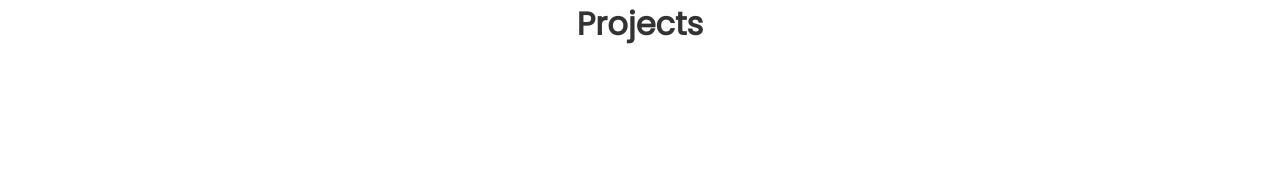
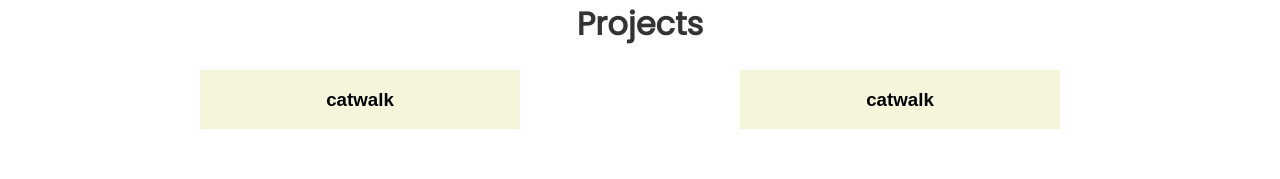
Before and after one commit to rihem-bensaad/Portfolio, a React (Create React App) app: page / in a window 1280 px wide. Shown: the part 1254-1433 px from the top of the page. Built offline with nearby package versions, Linux system fonts and the light colour scheme.

Commit message:
style block projects

```diff
--- a/src/components/File/File.scss
+++ b/src/components/File/File.scss
@@ -89,3 +89,19 @@
     -webkit-transform: scale(1.5); /* Safari 3-8 */
     transform: scale(1.5);
   }
+
+  .projects{
+   background-color:  beige;
+
+
+   }
+   .firstP{
+    background-color: beige;
+    margin-left: 200px
+
+  }
+  .scP{
+    background-color: beige;
+    margin-left: 100px;
+
+  }
--- a/src/components/File/File.tsx
+++ b/src/components/File/File.tsx
@@ -69,14 +69,20 @@ export default function File() {
                 <div className="clearfix"></div>
 
                 <h1 className='doing'>Projects</h1>
-                <div>
-                <div className="col ">
 
-                </div>
+                    <div className="col">
+                        <div className="col firstP">
+                            <h3>catwalk</h3>
 
-                <div className="col">
-                </div>
-                </div>
+                        </div>
+                    </div>
+                    <div className="col">
+
+                    <div className="col scP">
+                        <h3>catwalk</h3>
+                    </div>
+                    </div>
+
                 <div className="clearfix"></div>
                 </div>
                 </div>
```
